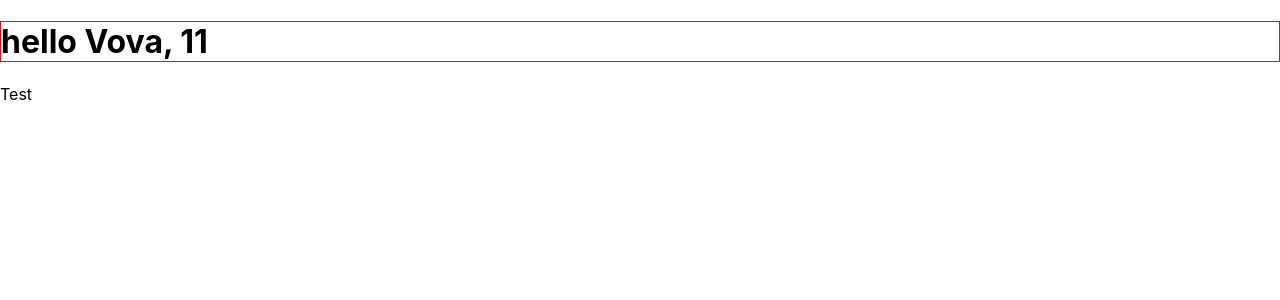
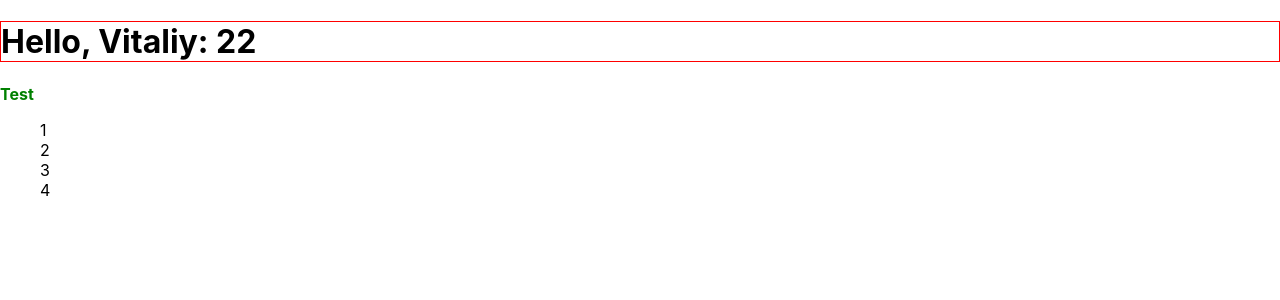
Before and after one commit to Yakovenko22V/SkillUp27-React.1, a React (Create React App) app in the folder my-app/: page / in a window 1280 px wide. Shown: the top 300 px of the page. Built offline with nearby package versions, Linux system fonts and the light colour scheme.

Commit message:
Создан компонент UserInfo
Добавлено содержимое: список без на компоненты с пропсами

```diff
--- a/my-app/src/App.css
+++ b/my-app/src/App.css
@@ -36,3 +36,7 @@
     transform: rotate(360deg);
   }
 }
+
+.listOfData{
+  list-style: none;
+}
--- a/my-app/src/App.js
+++ b/my-app/src/App.js
@@ -1,4 +1,5 @@
 import React from "react";
+import { UserInfo } from "./components/UserInfo";
 //import logo from './logo.svg';
 // import './App.css';
 
@@ -23,13 +24,14 @@ import React from "react";
 // //     </div>
 // //   );
 // // }
-const name = 'Vova';
+const name = 'Vitaliy';
 const sumNumber = (a, b) => a + b;
 function WorkOnLesson() {
     return (
         <div>
-            <h1 style={{ border: '1px solid red' }} > hello {name}, {sumNumber(5, 6)} </h1>
-            <p>Test</p>
+            <h1 style={{ border: '1px solid red' }} > Hello, {name}: {sumNumber(17, 5)} </h1>
+            <p style={{fontWeight:'bold', color: 'green'}}>Test</p>
+            {<UserInfo></UserInfo>}
         </div>
         );
 }
--- /dev/null
+++ b/my-app/src/components/UserInfo.css
@@ -0,0 +1,3 @@
+.listOfData{
+    list-style: none;
+  }
--- /dev/null
+++ b/my-app/src/components/UserInfo.js
@@ -0,0 +1,13 @@
+import React from "react";
+import '../components/UserInfo.css'
+
+export function UserInfo () {
+    return (
+        <ul className='listOfData'>
+            <li>1</li>
+            <li>2</li>
+            <li>3</li>
+            <li>4</li>
+        </ul>
+    )
+};
```
